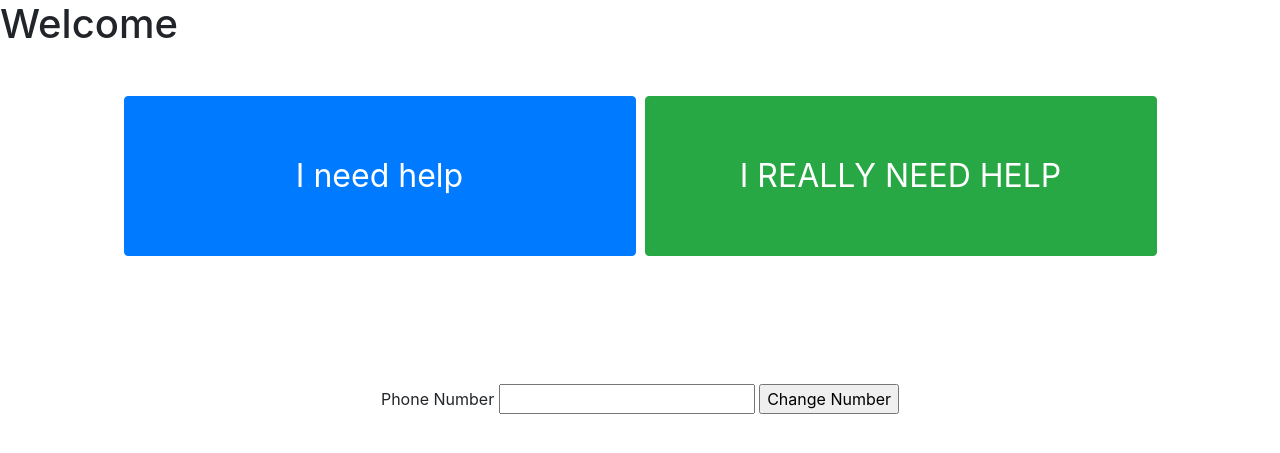
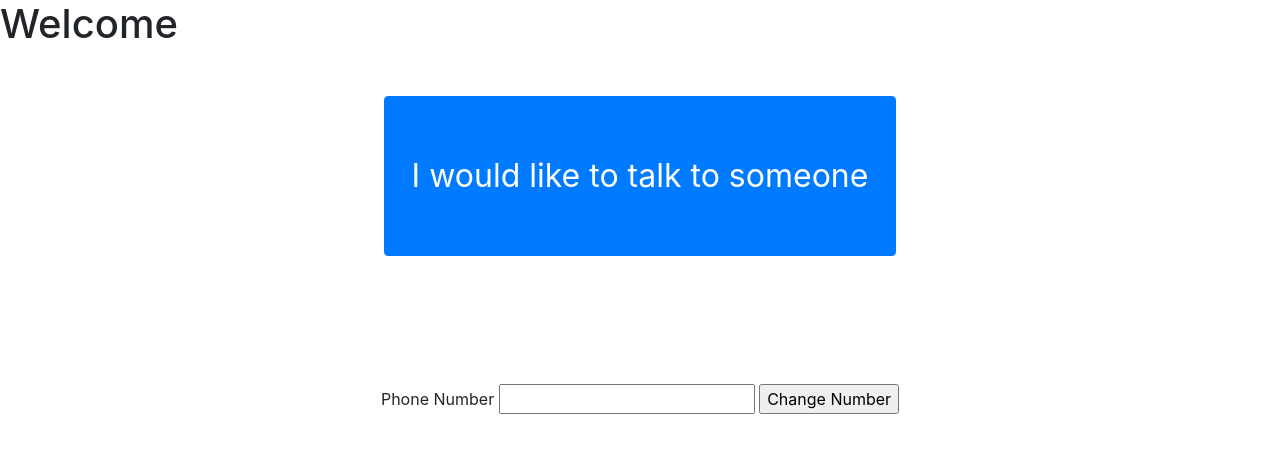
Before and after one commit to glasgow2017/team-4, a PHP site: page /Personal.php in a window 1280 px wide. Shown: the top 453 px of the page. Run offline with PHP 8.4, Linux system fonts and the light colour scheme; the visitor is signed in with stand-in values (Sample User, id 1); data that the repository does not hold is empty; a stand-in replaces the project's code that opens the database connection; some libraries are stand-ins or nearby versions.

Commit message:
re formatting user landing page

```diff
--- a/WhoDares/Personal.php
+++ b/WhoDares/Personal.php
@@ -37,8 +37,7 @@ if(isset($_POST["ChangeNum"])){
         <h1>Welcome <?php echo $user["Name"] ?></h1>
 
         <div class ="user-options">
-        <button type="button" class="btn btn-primary btn-option" data-toggle="modal" data-target="#log">I need help</button>
-        <button type="button" class="btn btn-success btn-option" data-toggle="modal" data-target="#help">I REALLY NEED HELP</button>
+        <button type="button" class="btn btn-primary btn-option">I would like to talk to someone</button>
 
     </div>
 
```
